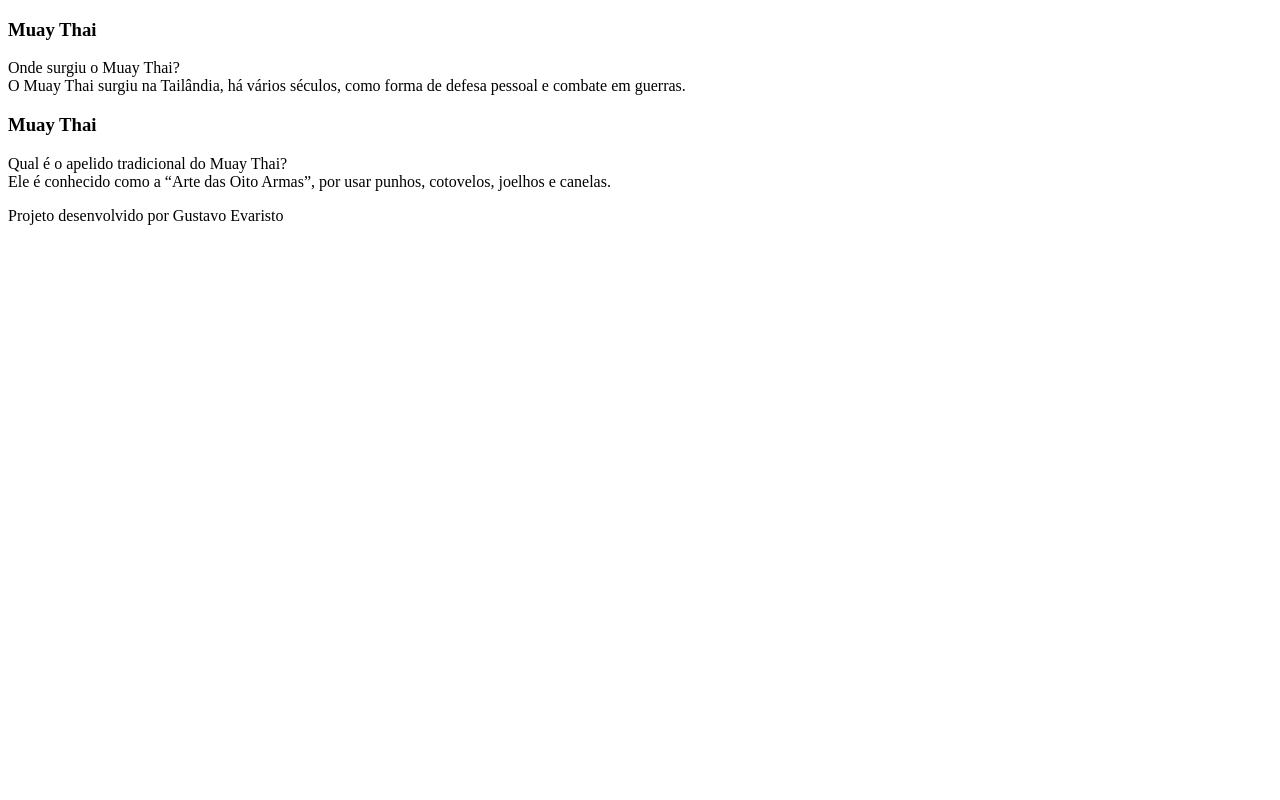
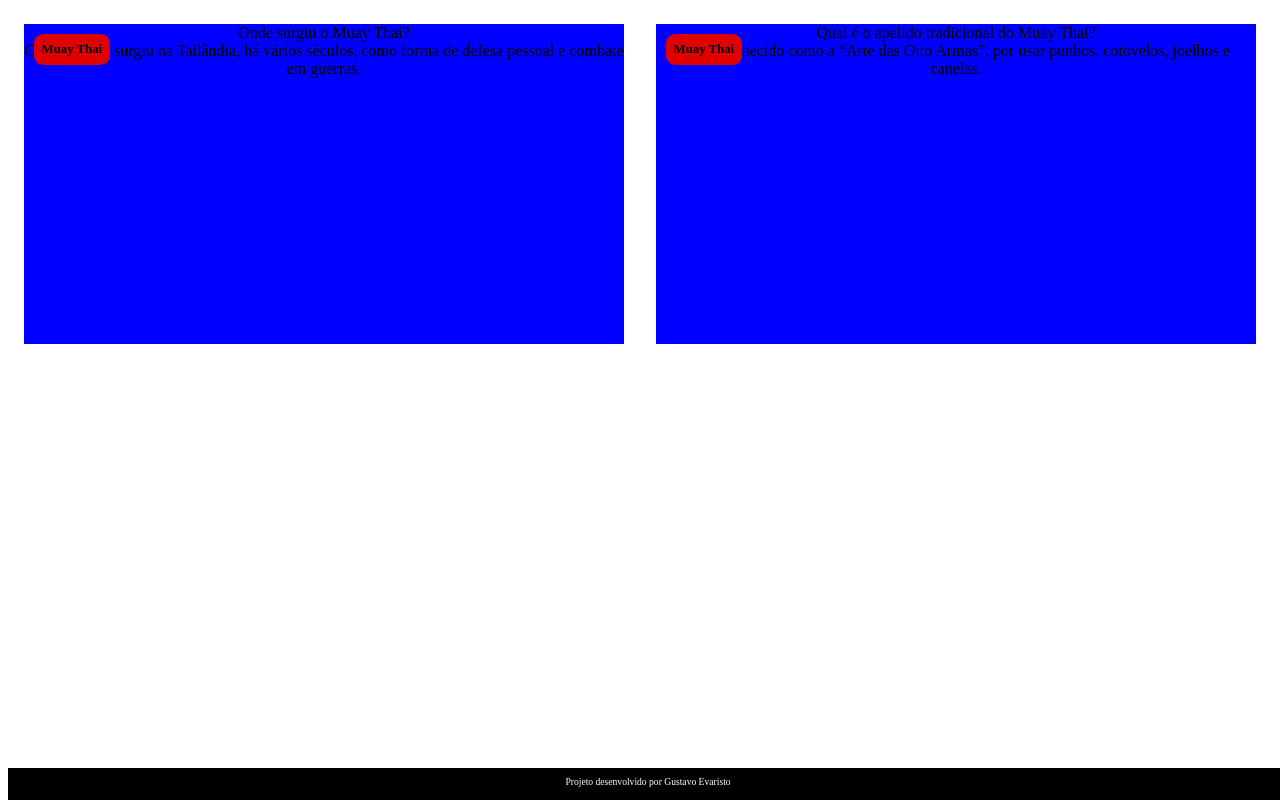
Before and after one commit to Evaristo041/Flashcards, a plain HTML site: page index.html in a window 1280 px wide. Drawn offline with Linux system fonts and the light colour scheme.

Commit message:
Colocando css com cores da bandeira da Tailândia

```diff
--- /dev/null
+++ b/assets/style.css
@@ -0,0 +1,52 @@
+body {
+    background-color: rgb(255, 255, 255);
+    font-family: Bai Jamjuree;
+}
+
+#container {
+    display: flex;
+}
+
+.cartao {
+    margin: 1rem 1rem;
+    background-color: rgb(0, 0, 255);
+    height: 20rem;
+    flex-grow: 1;
+    flex-basis: calc(33% - 6rem);
+}
+
+.cartao__conteudo {
+    text-align: center;
+    height: 100%;
+}
+
+.cartao__conteudo h3 {
+    background-color: rgb(224, 0, 0);
+    text-align: left;
+    padding: 0.5rem;
+    position: absolute;
+    margin: 0.6rem;
+    border-radius: 0.6rem;
+    font-size: 1vw;
+}
+
+.cartao__conteudo p {
+    margin-top: 1rem;
+    padding: 2rem;
+}
+
+
+footer {
+    background-color: black;
+    color: white;
+    position: fixed;
+    bottom: 0;
+    width: 100%;
+    height: 2rem;
+}
+
+footer p {
+    text-align: center;
+    font-size: 0.6rem;
+    margin-top: 0.5rem;
+}
--- a/index.html
+++ b/index.html
@@ -3,6 +3,7 @@
 <head>
     <meta charset="UTF-8">
     <meta name="viewport" content="width=device-width, initial-scale=1.0">
+     <link rel="stylesheet" href="assets/style.css">
     <title>Flashcard</title>
 </head>
 <body>
```
